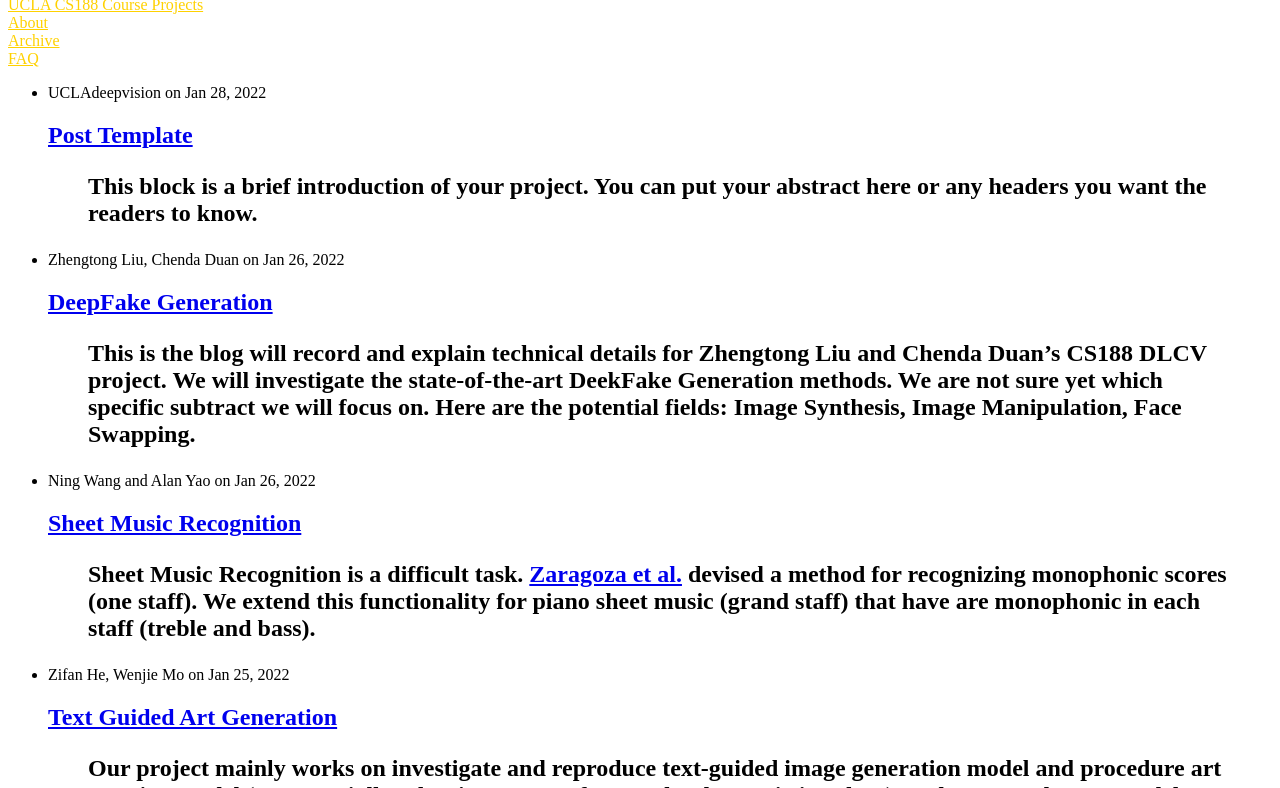
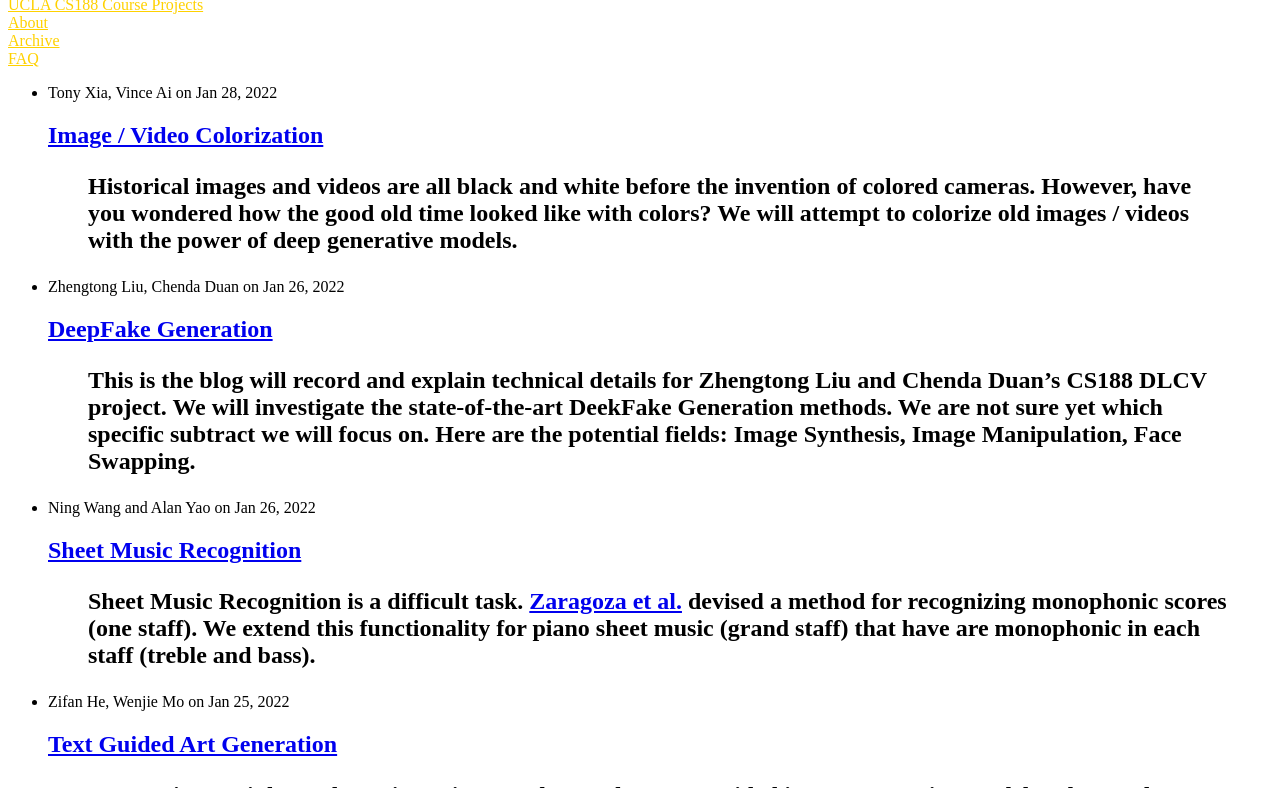
Before and after one commit to UCLAdeepvision/CS188-Projects-2022Winter, a Jekyll site: the page built from index.html, in a window 1280 px wide and 900 px high, cut to the strip 112-900 px from the top of the window. Built offline with Jekyll 4.4.1, drawn with Linux system fonts in a browser that asks for light colours; some of the changed lines change nothing that is shown.

Commit message:
first checkpoint

````diff
--- a/_posts/2021-01-28-team12-image-video-colorization.md
+++ b/_posts/2021-01-28-team12-image-video-colorization.md
@@ -1,13 +1,13 @@
 ---
 layout: post
 comments: true
-title: Post Template
-author: UCLAdeepvision
+title: Image / Video Colorization
+author: Tony Xia, Vince Ai
 date: 2022-01-28
 ---
 
 
-> This block is a brief introduction of your project. You can put your abstract here or any headers you want the readers to know.
+> Historical images and videos are all black and white before the invention of colored cameras. However, have you wondered how the good old time looked like with colors? We will attempt to colorize old images / videos with the power of deep generative models.
 
 
 <!--more-->
@@ -16,53 +16,23 @@
 {:toc}
 
 ## Main Content
-Your survey starts here. You can refer to the [source code](https://github.com/lilianweng/lil-log/tree/master/_posts) of [lil's blogs](https://lilianweng.github.io/lil-log/) for article structure ideas or Markdown syntax. We've provided a [sample post](https://ucladeepvision.github.io/CS188-Projects-2022Winter/2017/06/21/an-overview-of-deep-learning.html) from Lilian Weng and you can find the source code [here](https://raw.githubusercontent.com/UCLAdeepvision/CS188-Projects-2022Winter/main/_posts/2017-06-21-an-overview-of-deep-learning.md)
+We will be exploring methods currently used to colorize monochrome images and videos.
 
-## Basic Syntax
+## Example
 ### Image
-Please create a folder with the name of your team id under /assets/images/, put all your images into the folder and reference the images in your main content.
 
-You can add an image to your survey like this:
-![YOLO]({{ '/assets/images/UCLAdeepvision/object_detection.png' | relative_url }})
+![YOLO]({{ '/assets/images/team12/example.png' | relative_url }})
 {: style="width: 400px; max-width: 100%;"}
-*Fig 1. YOLO: An object detection method in computer vision* [1].
-
-Please cite the image if it is taken from other people's work.
-
-
-### Table
-Here is an example for creating tables, including alignment syntax.
-
-|             | column 1    |  column 2     |
-| :---        |    :----:   |          ---: |
-| row1        | Text        | Text          |
-| row2        | Text        | Text          |
+*Fig 1. Deep Exemplar-based Video Colorization* [3].
 
 
 
-### Code Block
-```
-# This is a sample code block
-import torch
-print (torch.__version__)
-```
-
-
-### Formula
-Please use latex to generate formulas, such as:
-
-$$
-\tilde{\mathbf{z}}^{(t)}_i = \frac{\alpha \tilde{\mathbf{z}}^{(t-1)}_i + (1-\alpha) \mathbf{z}_i}{1-\alpha^t}
-$$
-
-or you can write in-text formula $$y = wx + b$$.
-
-### More Markdown Syntax
-You can find more Markdown syntax at [this page](https://www.markdownguide.org/basic-syntax/).
 
 ## Reference
 Please make sure to cite properly in your work, for example:
 
-[1] Redmon, Joseph, et al. "You only look once: Unified, real-time object detection." *Proceedings of the IEEE conference on computer vision and pattern recognition*. 2016.
+[1] Liu, Yihao, et al. "Temporally Consistent Video Colorization with Deep Feature Propagation and Self-regularization Learning." arXiv preprint arXiv:2110.04562 (2021).
+[2] Anwar, Saeed, et al. "Image colorization: A survey and dataset." arXiv preprint arXiv:2008.10774 (2020).
+[3] Zhang, Bo, et al. "Deep exemplar-based video colorization." Proceedings of the IEEE/CVF Conference on Computer Vision and Pattern Recognition. 2019.
 
 ---
````
Also changed, not shown: assets/images/team12/example.png (added), 1 other file.
